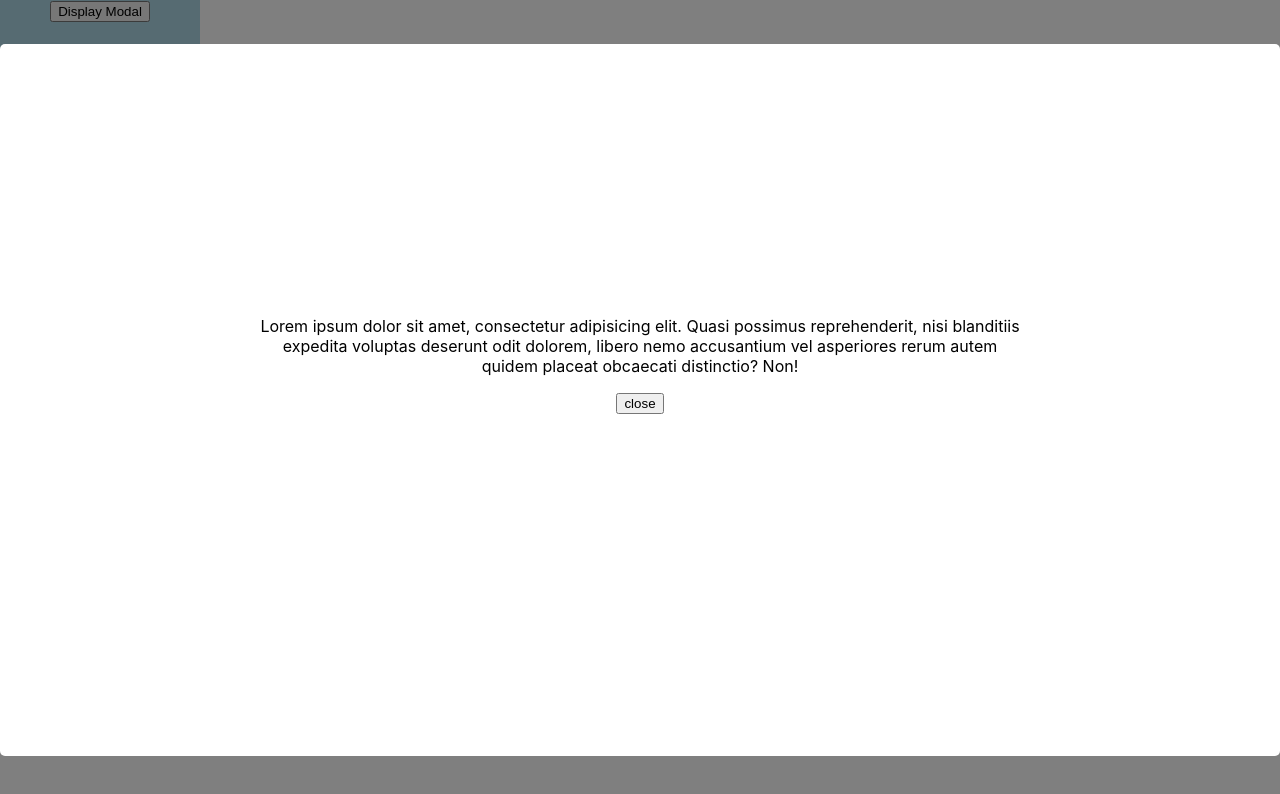
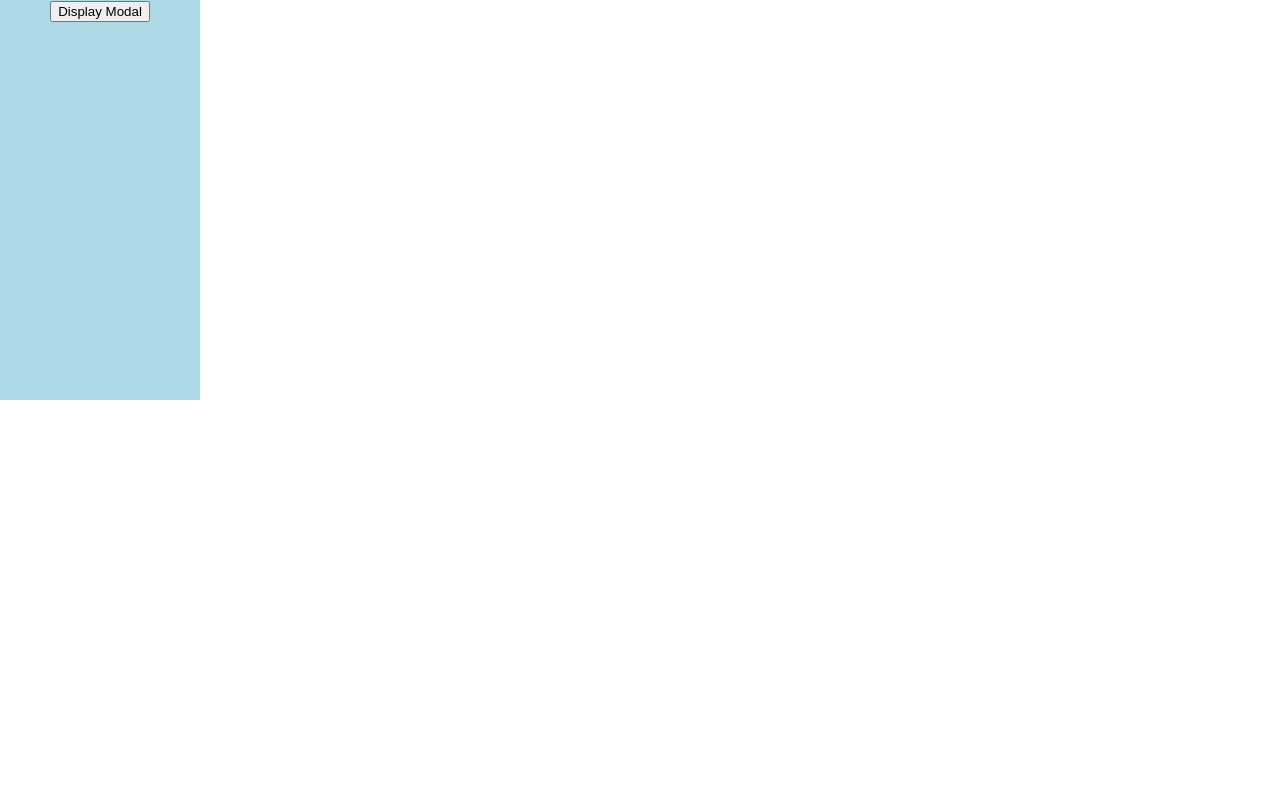
Before and after one commit to z-bj/portals-dk, a React (Create React App) app: page / in a window 1280 px wide. Shown: the top 794 px of the page. Built offline with nearby package versions, Linux system fonts and the light colour scheme.

Commit message:
Fonction show Modal

```diff
--- a/src/App.js
+++ b/src/App.js
@@ -1,14 +1,31 @@
 import "./App.css";
-import React from "react";
+import React, { Component } from "react";
 import Modal from "./Modal";
 
-function App() {
-  return (
-    <div className="App">
-      <button>Display Modal</button>
-      <Modal />
-    </div>
-  );
+class App extends Component {
+  constructor(props) {
+    super(props);
+
+    this.state = {
+      showModal: false,
+    };
+  }
+
+  handleShow = () => {
+    this.setState({
+      showModal: true,
+    });
+  };
+
+  render() {
+    const modal = this.state.showModal && <Modal />;
+    return (
+      <div className="App">
+        <button onClick={this.handleShow}>Display Modal</button>
+        {modal}
+      </div>
+    );
+  }
 }
 
 export default App;
```
